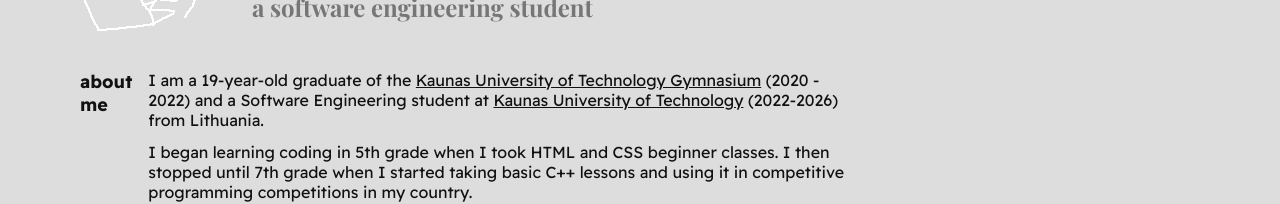
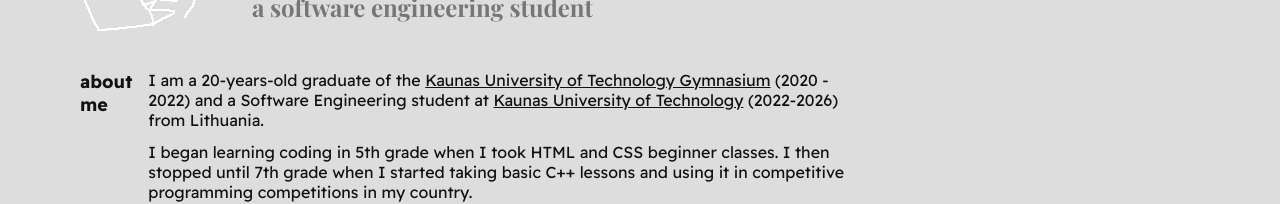
Before and after one commit to pauleks/paulekas.eu, a Next.js app: page / in a window 1280 px wide. Shown: the part 210-414 px from the top of the page. Built offline with nearby package versions, Linux system fonts and the light colour scheme; no server answers.

Commit message:
misc: update my age

```diff
--- a/components/HomePage/Biography.tsx
+++ b/components/HomePage/Biography.tsx
@@ -34,7 +34,7 @@ export default function Bio() {
 
             <Section sectionName="about me">
                 <p>
-                    I am a 19-year-old graduate of the{" "}
+                    I am a 20-years-old graduate of the{" "}
                     <a href="https://ktug.lt/" target="_blank" rel="noopener noreferrer">
                         Kaunas University of Technology Gymnasium
                     </a>{" "}
```
